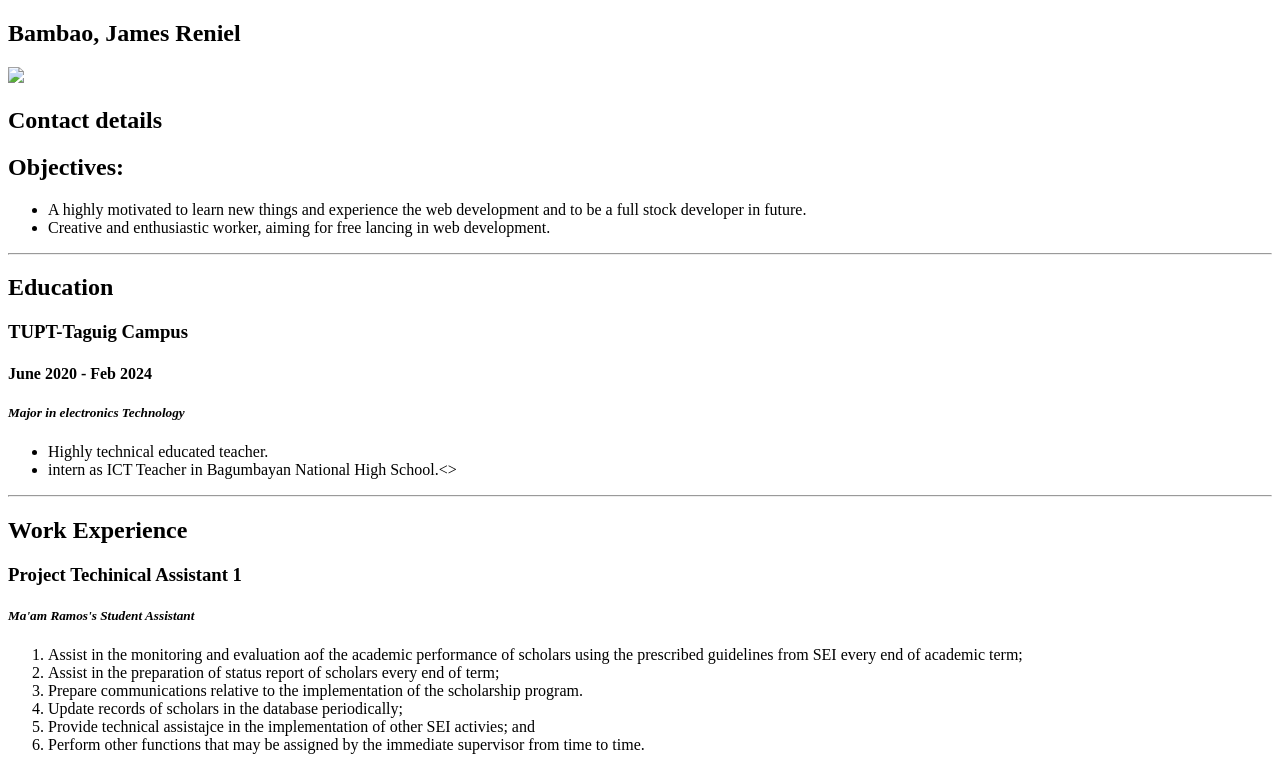
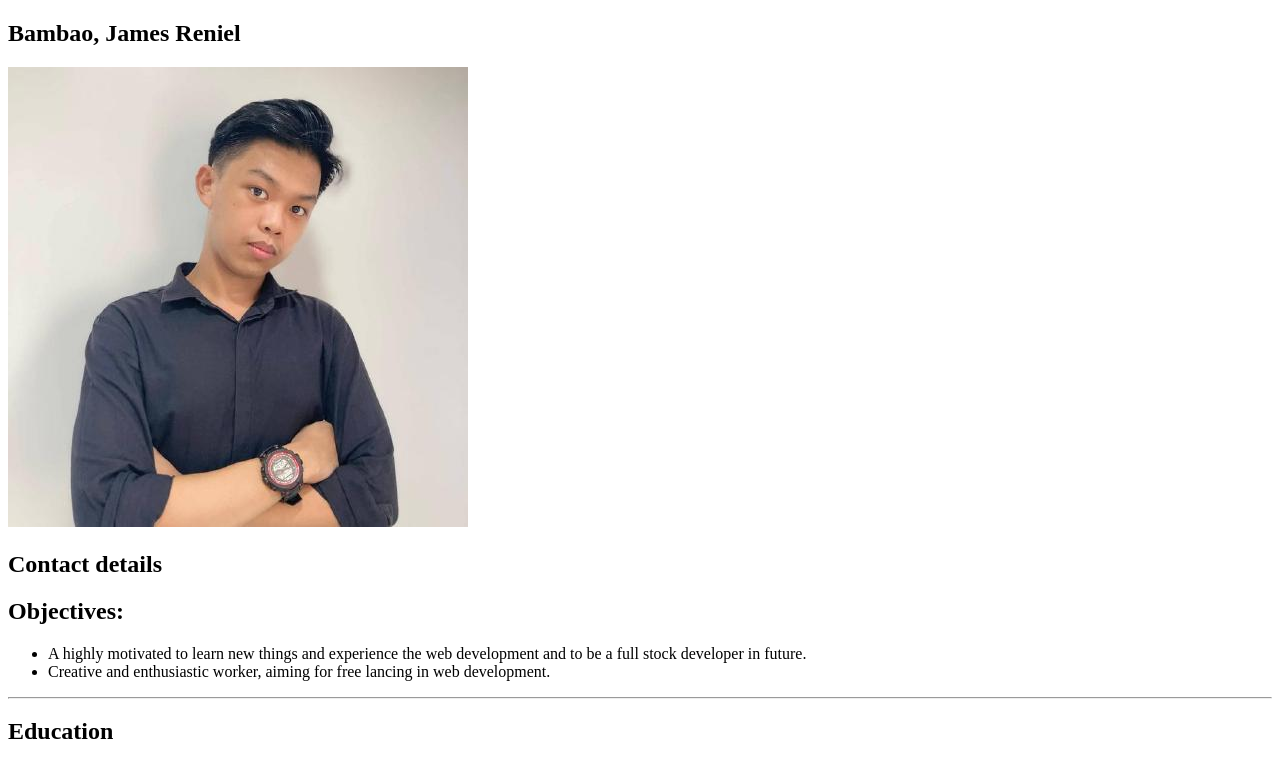
Before and after one commit to RenielJ/portfolio-webDev, a plain HTML site: page index.html in a window 1280 px wide. Shown: the top 762 px of the page. Drawn offline with Linux system fonts and the light colour scheme.

Commit message:
First Commit

```diff
--- a/index.html
+++ b/index.html
@@ -10,7 +10,7 @@
         <!-- Personal Identity -->
         <section>
             <h1>Bambao, James Reniel</h1>
-            <img src="#">
+            <img src="./assets/img/profile_reniel.jpg">
             <h2>Contact details</h2>
 
         </section>
```
Also changed, not shown: assets/img/profile_reniel.jpg (added).
